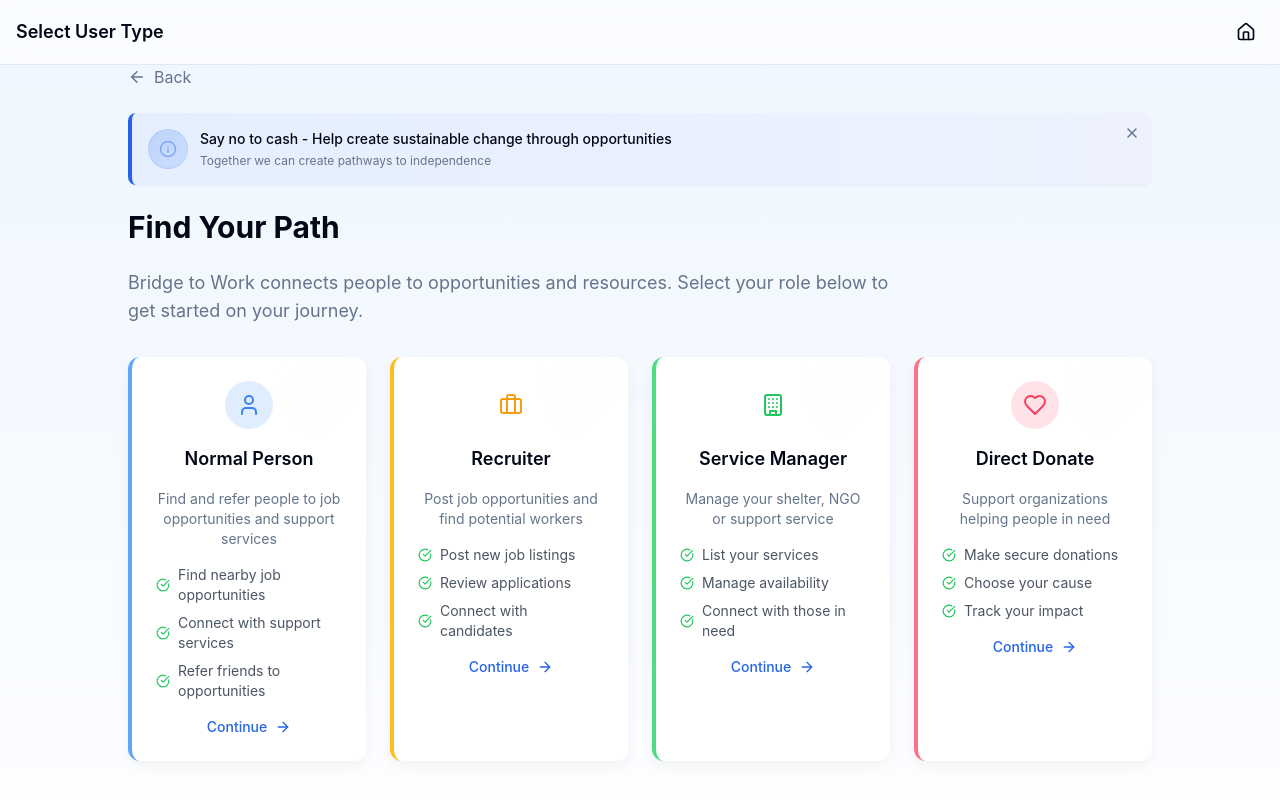
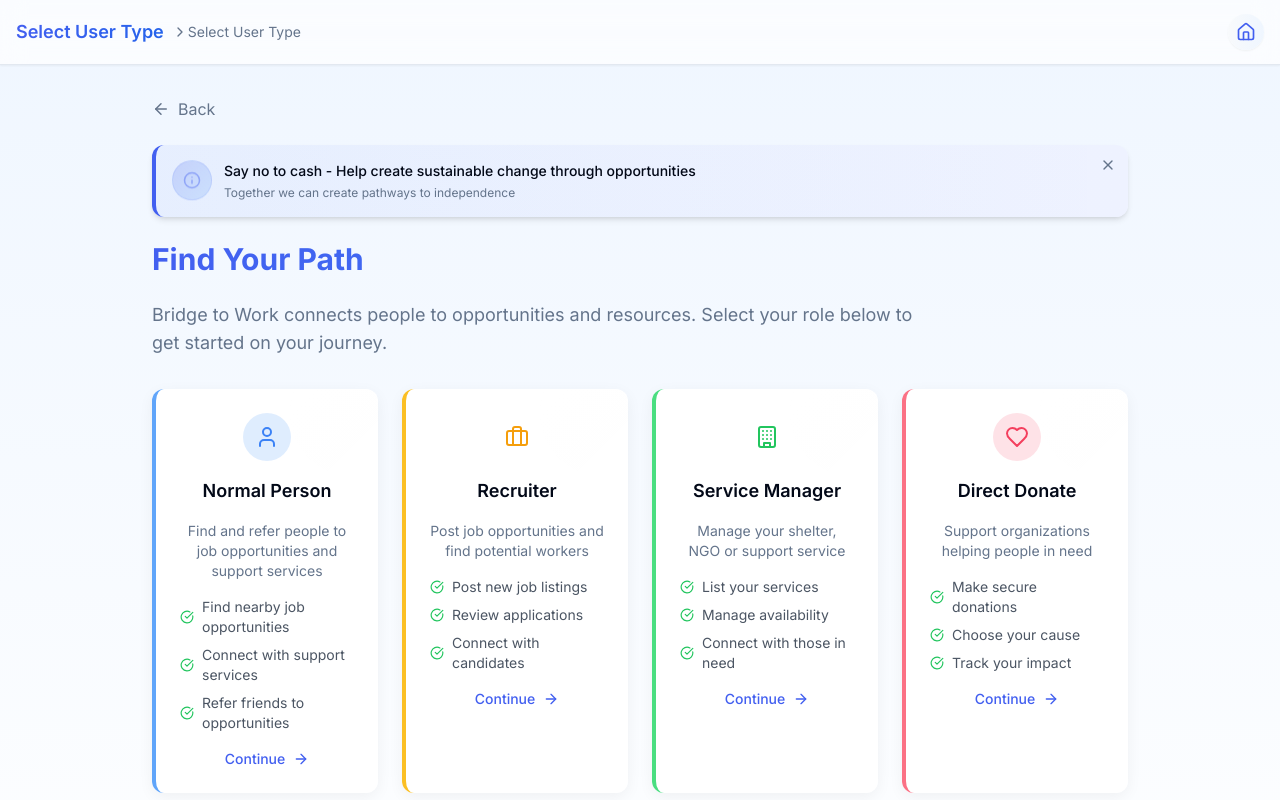
Before and after one commit to Heeren10/bridge-to-work, a React (Vite) app: page /select-type in a window 1280 px wide. Shown: the top 800 px of the page. Built offline with nearby package versions, Linux system fonts and the light colour scheme.

Commit message:
Enhance project UI and colors
Improve the user interface and update the color palette to be more attractive and pitchable.

```diff
--- a/index.html
+++ b/index.html
@@ -10,6 +10,7 @@
     <meta property="og:image" content="/og-image.png" />
     <link rel="preconnect" href="https://fonts.googleapis.com">
     <link rel="preconnect" href="https://fonts.gstatic.com" crossorigin>
+    <link href="https://fonts.googleapis.com/css2?family=Inter:wght@300;400;500;600;700&display=swap" rel="stylesheet">
   </head>
 
   <body>
--- a/src/components/Header.tsx
+++ b/src/components/Header.tsx
@@ -1,6 +1,6 @@
 
 import { useNavigate } from "react-router-dom";
-import { Home } from "lucide-react";
+import { Home, ChevronRight } from "lucide-react";
 
 interface HeaderProps {
   title?: string;
@@ -11,16 +11,26 @@ const Header = ({ title, showHome = true }: HeaderProps) => {
   const navigate = useNavigate();
 
   return (
-    <header className="sticky top-0 z-10 w-full bg-white/70 backdrop-blur-md border-b border-border">
+    <header className="sticky top-0 z-10 w-full bg-white/70 backdrop-blur-md border-b border-border shadow-sm">
       <div className="container flex items-center justify-between h-16 max-w-screen-xl mx-auto px-4">
-        <h1 className="text-lg font-semibold">{title || "Bridge to Work"}</h1>
+        <div className="flex items-center">
+          <h1 className="text-lg font-semibold bg-gradient-to-r from-primary to-blue-600 bg-clip-text text-transparent">
+            {title || "Bridge to Work"}
+          </h1>
+          {title && title !== "Bridge to Work" && (
+            <div className="flex items-center text-muted-foreground ml-2">
+              <ChevronRight size={16} />
+              <span className="text-sm">{title}</span>
+            </div>
+          )}
+        </div>
         {showHome && (
           <button
             onClick={() => navigate("/")}
-            className="p-2 rounded-full hover:bg-accent transition-colors"
+            className="p-2 rounded-full bg-gradient-to-r from-slate-50 to-blue-50 hover:from-slate-100 hover:to-blue-100 transition-colors shadow-sm"
             aria-label="Home"
           >
-            <Home size={20} />
+            <Home size={20} className="text-primary" />
           </button>
         )}
       </div>
--- a/src/components/JobCard.tsx
+++ b/src/components/JobCard.tsx
@@ -55,12 +55,12 @@ const JobCard = ({ job, onRefer }: JobCardProps) => {
       <div className="p-4">
         <div className="flex justify-between items-start">
           <div className="flex items-center gap-2">
-            <div className="p-2 bg-gradient-to-br from-primary to-primary/80 rounded-full">
+            <div className="p-2 bg-gradient-to-br from-primary to-blue-500 rounded-full shadow-sm">
               <Briefcase size={16} className="text-white" />
             </div>
             <h3 className="font-semibold text-lg">{job.title}</h3>
           </div>
-          <div className="flex items-center gap-1.5 px-2 py-0.5 bg-amber-100 text-amber-800 rounded-full">
+          <div className="flex items-center gap-1.5 px-2 py-0.5 bg-gradient-to-r from-amber-100 to-amber-50 text-amber-800 rounded-full shadow-sm">
             <Calendar size={12} />
             <span className="text-xs font-medium">{job.date}</span>
           </div>
@@ -89,7 +89,7 @@ const JobCard = ({ job, onRefer }: JobCardProps) => {
               {job.skills.map((skill, index) => (
                 <span
                   key={index}
-                  className="px-2.5 py-0.5 bg-gradient-to-r from-primary/10 to-primary/20 text-primary text-xs rounded-full font-medium"
+                  className="px-2.5 py-0.5 bg-gradient-to-r from-primary/10 to-blue-400/20 text-primary text-xs rounded-full font-medium"
                 >
                   {skill}
                 </span>
--- a/src/components/SearchFilter.tsx
+++ b/src/components/SearchFilter.tsx
@@ -51,7 +51,7 @@ const SearchFilter = ({
             value={searchQuery}
             onChange={(e) => setSearchQuery(e.target.value)}
             placeholder="Search opportunities..."
-            className="input-field w-full pl-10 pr-10"
+            className="input-field w-full pl-10 pr-10 shadow-sm"
           />
           <Search className="absolute left-3 top-1/2 transform -translate-y-1/2 text-primary" size={18} />
           {searchQuery && (
@@ -65,23 +65,23 @@ const SearchFilter = ({
         </div>
         <button
           onClick={() => setIsFilterOpen(!isFilterOpen)}
-          className={`p-3 rounded-lg border ${isFilterOpen ? 'bg-accent border-primary/30' : 'border-border'} transition-colors`}
+          className={`p-3 rounded-lg ${isFilterOpen ? 'bg-primary/10 border-primary/30 text-primary' : 'border border-border text-muted-foreground'} transition-colors shadow-sm`}
           aria-label="Filter"
         >
-          <Filter size={20} className={isFilterOpen ? 'text-primary' : 'text-muted-foreground'} />
+          <Filter size={20} />
         </button>
       </div>
 
       {isFilterOpen && (
-        <div className="flex flex-wrap gap-2 p-3 bg-accent rounded-lg animate-fade-in">
+        <div className="flex flex-wrap gap-2 p-3 bg-gradient-to-r from-blue-50 to-slate-50 rounded-lg animate-fade-in shadow-sm">
           {filterOptions.map(option => (
             <button
               key={option.id}
               onClick={() => handleFilterToggle(option.id)}
               className={`px-3 py-1.5 rounded-full text-sm font-medium transition-colors ${
                 selectedFilters[option.id]
-                  ? 'bg-primary text-primary-foreground'
-                  : 'bg-white border border-border hover:bg-secondary'
+                  ? 'bg-gradient-to-r from-primary to-blue-500 text-white shadow-sm'
+                  : 'bg-white border border-border hover:border-primary/30 hover:bg-primary/5 shadow-sm'
               }`}
             >
               {option.label}
--- a/src/components/WelcomePrompt.tsx
+++ b/src/components/WelcomePrompt.tsx
@@ -1,6 +1,6 @@
 
 import { useState } from "react";
-import { X, Heart, Info } from "lucide-react";
+import { X, Info } from "lucide-react";
 
 interface WelcomePromptProps {
   message?: string;
@@ -14,7 +14,7 @@ const WelcomePrompt = ({
   if (!isVisible) return null;
 
   return (
-    <div className="relative mb-6 bg-gradient-to-r from-blue-50 to-indigo-50 rounded-lg border-l-4 border-l-primary animate-fade-in overflow-hidden shadow-sm">
+    <div className="relative mb-6 bg-gradient-to-r from-blue-50 to-indigo-50 rounded-xl border-l-4 border-l-primary animate-fade-in overflow-hidden shadow-md">
       <div className="absolute inset-0 bg-gradient-to-r from-primary/5 to-transparent"></div>
       <button
         onClick={() => setIsVisible(false)}
@@ -24,7 +24,7 @@ const WelcomePrompt = ({
         <X size={16} />
       </button>
       <div className="relative p-4 flex items-center gap-3">
-        <div className="p-2.5 rounded-full bg-gradient-to-br from-primary/20 to-blue-400/20 border border-primary/10">
+        <div className="p-2.5 rounded-full bg-gradient-to-br from-primary/20 to-blue-400/20 border border-primary/10 animate-float">
           <Info size={18} className="text-primary animate-pulse-subtle" />
         </div>
         <div>
--- a/src/index.css
+++ b/src/index.css
@@ -5,7 +5,7 @@
 
 @layer base {
   :root {
-    --background: 0 0% 100%;
+    --background: 210 40% 98%;
     --foreground: 222.2 84% 4.9%;
 
     --card: 0 0% 100%;
@@ -14,16 +14,16 @@
     --popover: 0 0% 100%;
     --popover-foreground: 222.2 84% 4.9%;
 
-    --primary: 221.2 83.2% 53.3%;
+    --primary: 230 85% 60%;
     --primary-foreground: 210 40% 98%;
 
-    --secondary: 210 40% 96.1%;
+    --secondary: 215 25% 94%;
     --secondary-foreground: 222.2 47.4% 11.2%;
 
     --muted: 210 40% 96.1%;
     --muted-foreground: 215.4 16.3% 46.9%;
 
-    --accent: 210 40% 96.1%;
+    --accent: 220 95% 95%;
     --accent-foreground: 222.2 47.4% 11.2%;
 
     --destructive: 0 84.2% 60.2%;
@@ -33,7 +33,7 @@
     --input: 214.3 31.8% 91.4%;
     --ring: 221.2 83.2% 53.3%;
 
-    --radius: 0.5rem;
+    --radius: 0.75rem;
   }
 
   .dark {
@@ -109,6 +109,26 @@
   }
 }
 
+@keyframes slide-in {
+  from {
+    transform: translateY(20px);
+    opacity: 0;
+  }
+  to {
+    transform: translateY(0);
+    opacity: 1;
+  }
+}
+
+@keyframes float {
+  0%, 100% {
+    transform: translateY(0);
+  }
+  50% {
+    transform: translateY(-5px);
+  }
+}
+
 .animate-fade-in {
   animation: fade-in 0.3s ease-in-out;
 }
@@ -121,13 +141,38 @@
   animation: pulse-subtle 2s cubic-bezier(0.4, 0, 0.6, 1) infinite;
 }
 
+.animate-slide-in {
+  animation: slide-in 0.5s ease-out forwards;
+}
+
+.animate-float {
+  animation: float 3s ease-in-out infinite;
+}
+
 .glass-card {
   background: rgba(255, 255, 255, 0.95);
   backdrop-filter: blur(10px);
   box-shadow: 0 4px 15px rgba(0, 0, 0, 0.05);
+  transition: all 0.3s ease;
 }
 
 .card-hover:hover {
   transform: translateY(-2px);
   box-shadow: 0 6px 20px rgba(0, 0, 0, 0.08);
 }
+
+.text-gradient-primary {
+  @apply bg-gradient-to-r from-primary to-blue-500 bg-clip-text text-transparent;
+}
+
+.btn-primary {
+  @apply py-2.5 px-5 rounded-lg transition-all duration-300 text-white text-sm font-medium;
+}
+
+.input-field {
+  @apply px-4 py-2.5 rounded-lg border border-border bg-white/80 focus:border-primary/30 focus:ring-2 focus:ring-primary/10 outline-none transition-all duration-200;
+}
+
+.container-padding {
+  @apply px-4 py-6 md:px-6 md:py-8;
+}
--- a/tailwind.config.ts
+++ b/tailwind.config.ts
@@ -67,6 +67,8 @@ export default {
       animation: {
         "ping-slow": "ping-slow 3s cubic-bezier(0, 0, 0.2, 1) infinite",
         "pulse-subtle": "pulse-subtle 2s cubic-bezier(0.4, 0, 0.6, 1) infinite",
+        "slide-in": "slide-in 0.5s ease-out forwards",
+        "float": "float 3s ease-in-out infinite",
       },
       keyframes: {
         "ping-slow": {
@@ -77,6 +79,14 @@ export default {
         "pulse-subtle": {
           "0%, 100%": { opacity: "0.3" },
           "50%": { opacity: "0.7" }
+        },
+        "slide-in": {
+          "from": { transform: "translateY(20px)", opacity: "0" },
+          "to": { transform: "translateY(0)", opacity: "1" }
+        },
+        "float": {
+          "0%, 100%": { transform: "translateY(0)" },
+          "50%": { transform: "translateY(-5px)" }
         }
       }
     },
```
Also changed, not shown: src/components/NGOCard.tsx (+13 -8 lines), src/components/ReferModal.tsx (+12 -9 lines).
